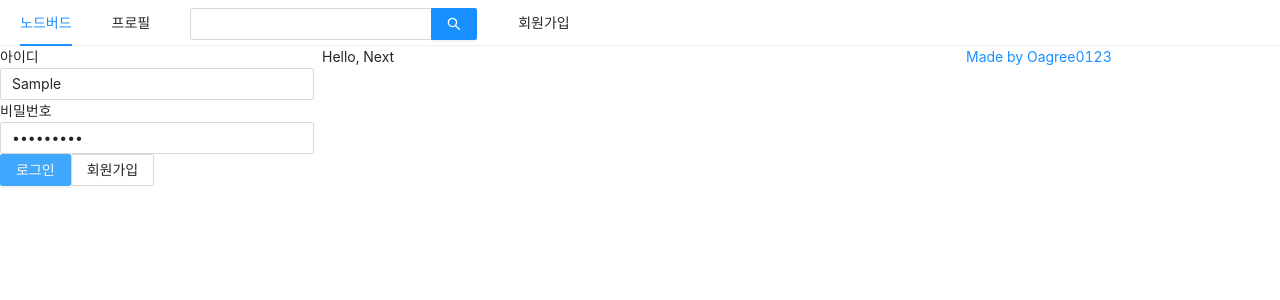
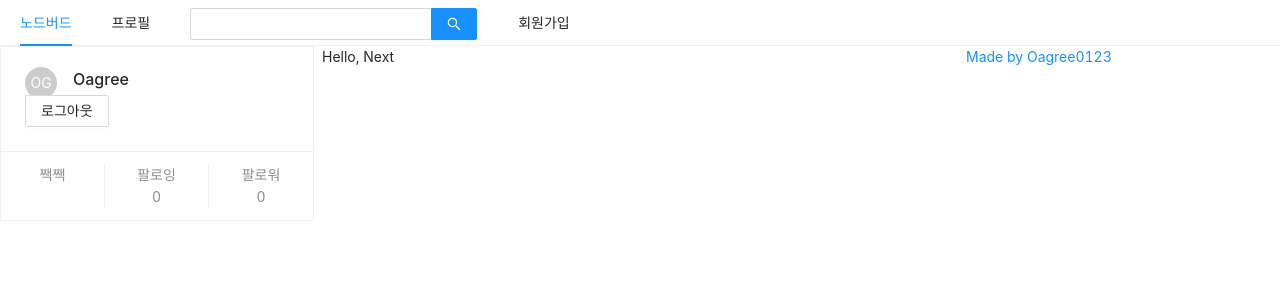
Before and after one commit to oagree0123/node-bird, a Next.js app in the folder prepare/front/: page / in a window 1280 px wide. Both pictures are taken after typing "Sample", "Sample123" into the empty fields and a click on the button "로그인". Shown: the top 300 px of the page. Built offline with nearby package versions, Linux system fonts and the light colour scheme.

Commit message:
✨ Implement LOGIN with dummy-info

```diff
--- a/prepare/front/components/AppLayout.js
+++ b/prepare/front/components/AppLayout.js
@@ -3,9 +3,14 @@
 import Link from 'next/link';
 import { Menu, Input, Row, Col } from 'antd';
 import 'antd/dist/antd.css';
+import styled from 'styled-components';
 
 import UserProfile from '../components/UserProfile';
 import LoginForm from '../components/LoginForm';
+
+const SearchInput = styled(Input.Search)`
+  vertical-align: middle;
+`;
 
 const AppLayout = ({ children }) => {
   const [isLoggedIn, setIsLoggedIn] = useState(false);
@@ -20,7 +25,7 @@
           <Link href="/profile"><a>프로필</a></Link>
         </Menu.Item>
         <Menu.Item>
-          <Input.Search enterButton style={{ verticalAlign: 'middle' }} />
+          <SearchInput enterButton />
         </Menu.Item>
         <Menu.Item>
             <Link href="/signup"><a>회원가입</a></Link>
@@ -28,7 +33,7 @@
       </Menu>
       <Row gutter={8}>
         <Col xs={24} md={6}>
-          {isLoggedIn ? <UserProfile /> : <LoginForm /> }
+          {isLoggedIn ? <UserProfile setIsLoggedIn={setIsLoggedIn} /> : <LoginForm setIsLoggedIn={setIsLoggedIn} /> }
         </Col>
         <Col xs={24} md={12}>
           {children}
--- a/prepare/front/components/LoginForm.js
+++ b/prepare/front/components/LoginForm.js
@@ -1,8 +1,17 @@
 import React, { useState, useCallback } from 'react';
 import { Form, Input, Button } from 'antd';
 import Link from 'next/link';
+import styled from 'styled-components';
 
-const LoginForm = () => {
+const ButtonWrapper = styled.div`
+  margin-top: 10px;
+`;
+
+const FormWrapper = styled(Form)`
+  padding: 10px;
+`;
+
+const LoginForm = ({ setIsLoggedIn }) => {
   const [id, setId] = useState('');
   const [password, setPassword] = useState('');
 
@@ -14,8 +23,13 @@
     setPassword(e.target.value);
   }, []);
 
+  const onSubmitForm = useCallback(() => {
+    console.log(id, password);
+    setIsLoggedIn(true);
+  }, [id, password]);
+
   return (
-    <Form>
+    <FormWrapper onFinish={onSubmitForm}>
       <div>
         <label htmlFor="user-id">아이디</label>
         <br />
@@ -32,7 +46,7 @@
           requried
         />
       </div>
-      <div>
+      <ButtonWrapper>
         <Button
           type="primary"
           htmlType="submit"
@@ -45,8 +59,8 @@
             <Button>회원가입</Button>
           </a>
         </Link>
-      </div>
-    </Form>
+      </ButtonWrapper>
+    </FormWrapper>
   );
 }
 
--- a/prepare/front/components/UserProfile.js
+++ b/prepare/front/components/UserProfile.js
@@ -1,7 +1,26 @@
-import React from 'react';
+import React, { useCallback } from 'react';
+import { Card, Avatar, Button } from 'antd';
 
-const UserProfile = () => {
-  return ;
+const UserProfile = ({ setIsLoggedIn }) => {
+  const onLogOut = useCallback(() => {
+    setIsLoggedIn(false);
+  }, []);
+
+  return(
+    <Card
+      actions={[
+        <div key="twit">짹짹<br /></div>,
+        <div key="followings">팔로잉<br />0</div>,
+        <div key="followers">팔로워<br />0</div>,
+      ]}
+    >
+      <Card.Meta
+        avatar={<Avatar>OG</Avatar>}
+        title="Oagree"
+      />
+      <Button onClick={onLogOut}>로그아웃</Button>
+    </Card>
+  );
 }
 
 export default UserProfile;
```
